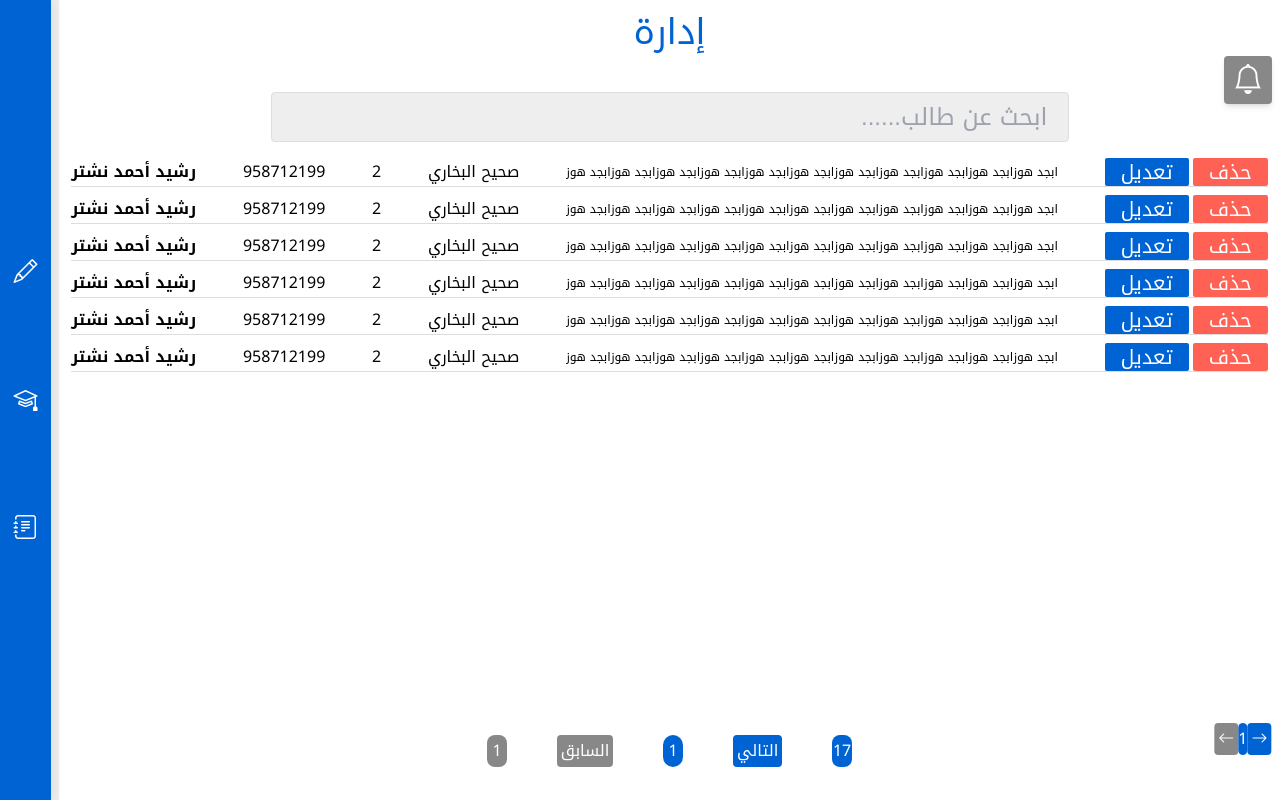
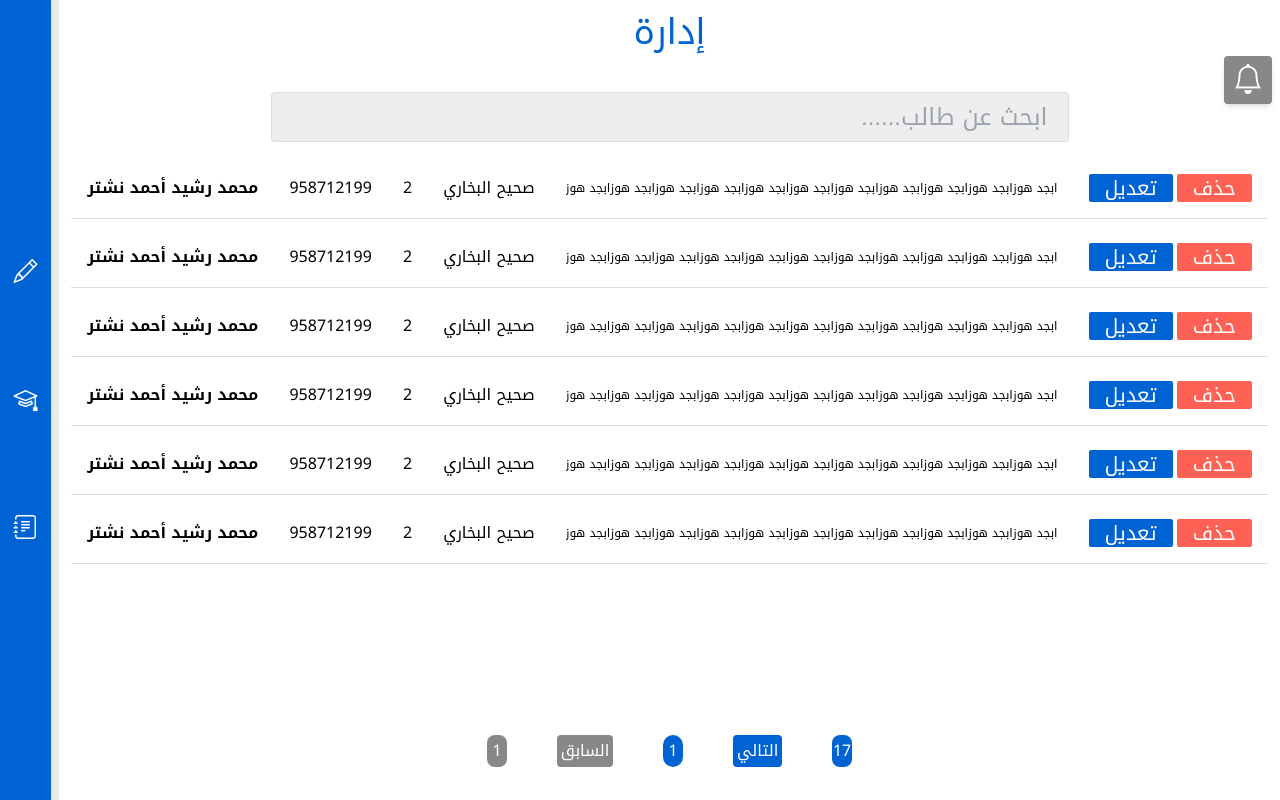
Before and after one commit to Rashidnashtar/shipany-dash, a React (Vite) app: page / in a window 1280 px wide. Built offline with nearby package versions, Linux system fonts and the light colour scheme.

Commit message:
fixing a styling issue in the pending list

```diff
--- a/src/components/assets/pagination.tsx
+++ b/src/components/assets/pagination.tsx
@@ -2,7 +2,7 @@ import React from "react";
 
 // START // styles for pagination section
 const paginationContainerStyle =
-  "flex justify-between w-2/3 mt-8 lg:w-1/3 lg:border lg:border-white lg:rounded-md py-2 lg:px-4 mx-auto mb-3 mt-auto";
+  "flex   mt-8 lg:border lg:border-white lg:rounded-md py-2 lg:px-4 mx-auto mb-3 mt-auto";
 const numberStyle =
   "block text-white cursor-pointer rounded-lg w-[20px]  bg-main-blue  text-center hover:bg-secandary-blue duration-200 selcet-none ";
 const textStyle =
@@ -33,7 +33,10 @@ const Pagination: React.FC<Props> = ({
       className={
         paginationContainerStyle +
         ` ${
-          isPending ? "w-full absolute bottom-6 translate-x-2/4 -left-1/2" : ""
+          isPending
+            ? "w-full absolute bottom-12 justify-evenly translate-x-1/2 -left-1/2"
+            : // styles for other components
+              "lg:w-1/3  w-2/3 justify-between"
         }`
       }
     >
--- a/src/components/managementcard.tsx
+++ b/src/components/managementcard.tsx
@@ -20,9 +20,9 @@ interface Props {
 }
 const ManagementCard: React.FC = () => {
   return (
-    <div className="management-card flex items-center p-4ذ justify-between gap-4 text-center ">
+    <div className="management-card flex items-center p-4 justify-between gap-4 text-center ">
       <p className=" capitalize font-bold whitespace-nowrap">
-        {getName("رشيد", "أحمد", "نشتر")}
+        {getName("محمد رشيد", "أحمد", "نشتر")}
       </p>
       <p className="">958712199</p>
       <p className="">2</p>
--- a/src/components/pending-list.tsx
+++ b/src/components/pending-list.tsx
@@ -43,7 +43,7 @@ const PendingList: React.FC = () => {
           <i className="bi bi-bell"></i>
         )}
       </div>
-      <div className="requests-container">
+      <div className="requests-container flex flex-col">
         <PendingCard isStudent />
         <PendingCard isStudent />
         <PendingCard isTeacher />
```
